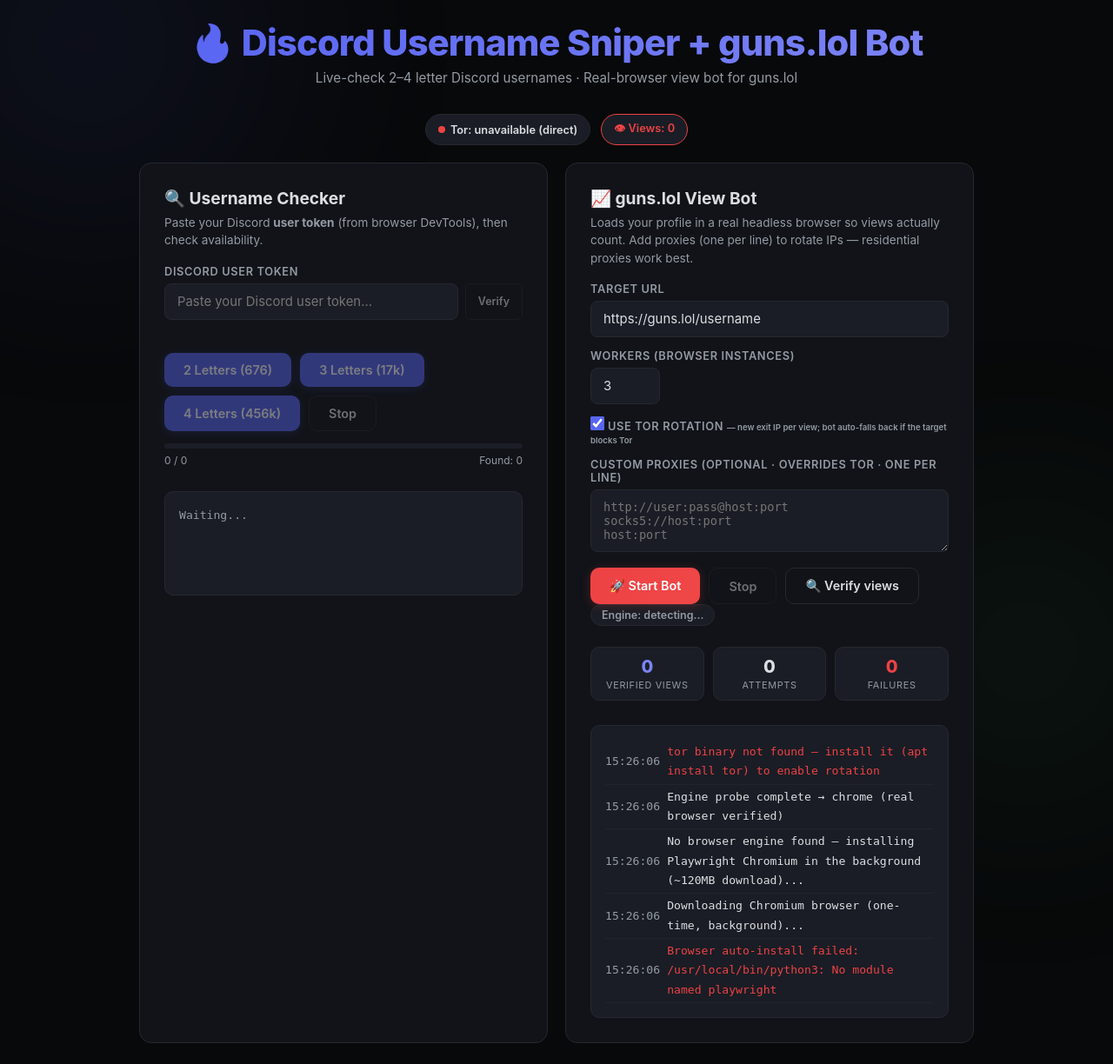
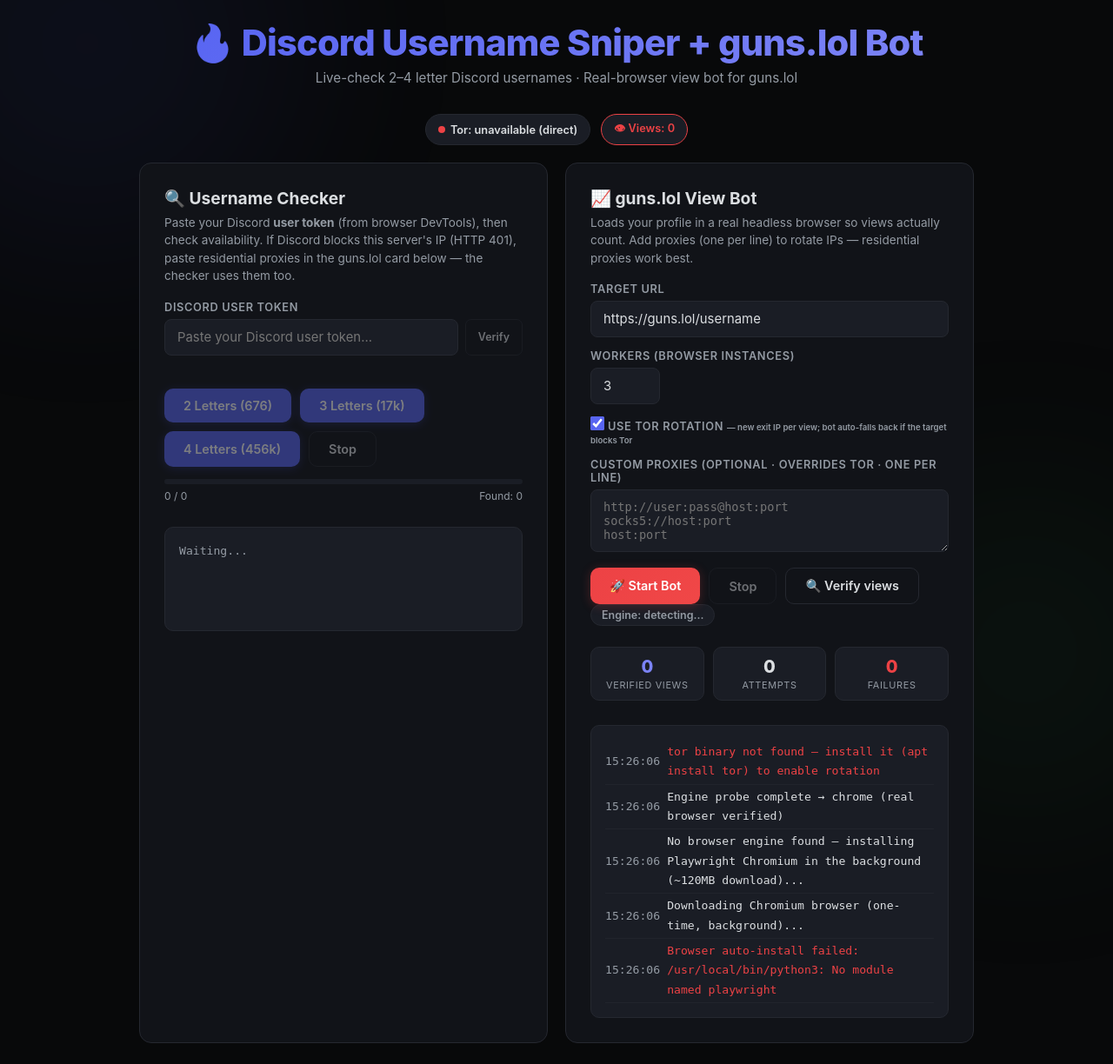
Before and after one commit to ghaith012x-collab/hybrid, a Flask app: page / in a window 1280 px wide. Shown: the whole page at 87% size. Run offline with Flask 3, Linux system fonts and the light colour scheme; data that the repository does not hold is empty.

Commit message:
fix: stop falsely condemning valid tokens - cross-check token via /users/@me when pomelo 401s (Discord flags server IPs), wire shared proxies into checker, drop Tor from checker

```diff
--- a/app.py
+++ b/app.py
@@ -318,6 +318,35 @@ def _build_discord_headers(auth_token):
     }
 
 
+# ── Token validity cross-check (pomelo 401 ≠ bad token — Discord flags IPs) ──
+TOKEN_CHECK_CACHE = {}
+TOKEN_CHECK_LOCK = threading.Lock()
+
+
+def _check_token_valid(auth_token, ttl=60):
+    """GET /users/@me to independently verify the token (cached briefly).
+
+    Returns True (valid), False (invalid), or None (couldn't tell)."""
+    if not auth_token:
+        return False
+    with TOKEN_CHECK_LOCK:
+        hit = TOKEN_CHECK_CACHE.get(auth_token)
+        if hit and time.time() - hit[0] < ttl:
+            return hit[1]
+    try:
+        resp = requests.get(
+            "https://discord.com/api/v9/users/@me",
+            headers=_build_discord_headers(auth_token),
+            timeout=10,
+        )
+        valid = resp.status_code == 200
+    except Exception:
+        valid = None
+    with TOKEN_CHECK_LOCK:
+        TOKEN_CHECK_CACHE[auth_token] = (time.time(), valid)
+    return valid
+
+
 def _discord_err(code, err=""):
     if code == 401:
         return {"available": None, "status": 401, "discord_msg": "Token rejected (401) — invalid or expired user token. Make sure it's a USER token, not a bot token."}
@@ -361,7 +390,7 @@ def check_discord_username(username, auth_token, proxy_url=None, use_proxy=True)
         return _discord_err(code, err)
 
     strategies = ["direct"]
-    if use_proxy and proxy_url and TOR_AVAILABLE:
+    if use_proxy and proxy_url:
         strategies.append("proxy")
 
     direct_verdict = None
@@ -374,8 +403,18 @@ def check_discord_username(username, auth_token, proxy_url=None, use_proxy=True)
                 return v
             if s == "direct":
                 direct_verdict = v
+                if v["status"] == 401:
+                    # A pomelo 401 does NOT always mean a bad token — Discord's
+                    # anti-abuse flags many server IPs and returns 401 even for valid
+                    # tokens. Cross-check the token independently before condemning it.
+                    valid = _check_token_valid(auth_token)
+                    if valid is True:
+                        return {"available": None, "status": 401, "discord_msg": "Discord blocked this username check (HTTP 401) — your token is VALID, but Discord is flagging this server IP for username checking. Add residential proxies or run from a residential IP."}
+                    if valid is False:
+                        return v  # genuinely bad token
+                    return {"available": None, "status": 401, "discord_msg": "Discord returned 401 on the username check — re-verify your token with the Verify button (token may be flagged/expired, or this IP is blocked for checking)."}
                 if v["status"] != 429:
-                    return v  # direct 401/403/other is conclusive
+                    return v  # direct 403/other is conclusive
             else:
                 if v["status"] in (401, 403, 500, 502, 503, 504):
                     last_err = {"available": None, "status": v["status"], "discord_msg": f"Proxy attempt failed (HTTP {v['status']}) — proxy/Tor exit likely flagged by Discord"}
@@ -966,7 +1005,8 @@ def check_usernames():
     data = request.get_json(silent=True) or {}
     length = int(data.get("length", 3))
     auth_token = (data.get("auth_token") or "").strip()
-    use_proxy = bool(data.get("use_proxy", True))
+    proxy_list = _normalize_proxies(data.get("proxies"))
+    use_proxy = bool(proxy_list) and bool(data.get("use_proxy", True))
 
     if not auth_token:
         return jsonify({"error": "Discord auth token is required"}), 400
@@ -1010,7 +1050,7 @@ def check_usernames():
         start_idx = i * batch_size
         end_idx = start_idx + batch_size if i < num_workers - 1 else total
         batch = combinations[start_idx:end_idx]
-        proxy = PROXY_POOL[i]
+        proxy = proxy_list[i % len(proxy_list)] if proxy_list else None
         t = threading.Thread(target=worker, args=(batch, proxy), daemon=True)
         threads.append(t)
         t.start()
--- a/templates/index.html
+++ b/templates/index.html
@@ -406,7 +406,7 @@
         <!-- ── Discord checker ── -->
         <div class="card">
             <h2>&#x1F50D; Username Checker</h2>
-            <p class="sub">Paste your Discord <strong>user token</strong> (from browser DevTools), then check availability.</p>
+            <p class="sub">Paste your Discord <strong>user token</strong> (from browser DevTools), then check availability. If Discord blocks this server's IP (HTTP 401), paste residential proxies in the guns.lol card below &mdash; the checker uses them too.</p>
 
             <div class="input-group">
                 <label>Discord User Token</label>
@@ -685,7 +685,7 @@
                 const resp = await fetch('/check_usernames', {
                     method: 'POST',
                     headers: { 'Content-Type': 'application/json' },
-                    body: JSON.stringify({ length, auth_token: token, use_proxy: true }),
+                    body: JSON.stringify({ length, auth_token: token, use_proxy: true, proxies: document.getElementById('gunsProxies').value.trim() }),
                     signal: abortController.signal,
                 });
 
```
